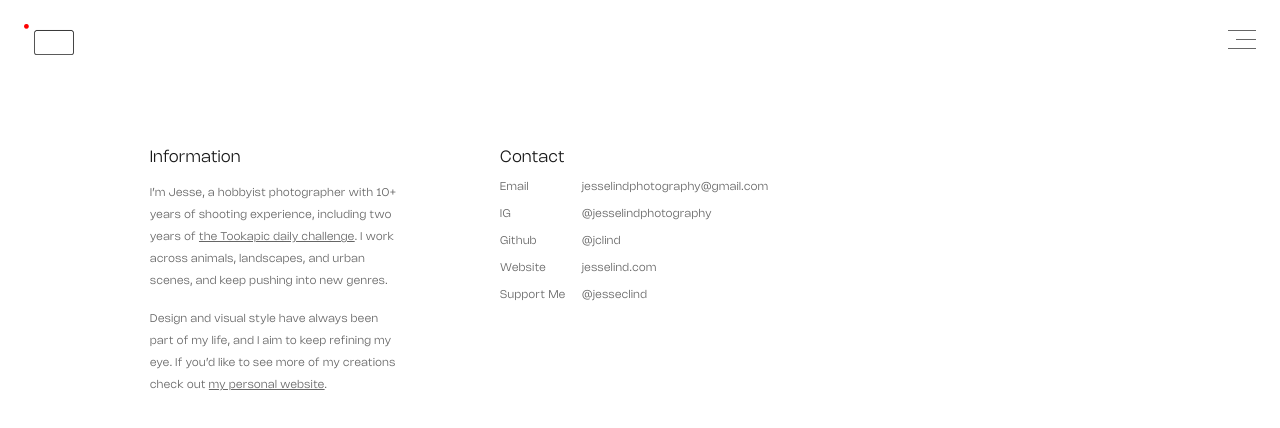
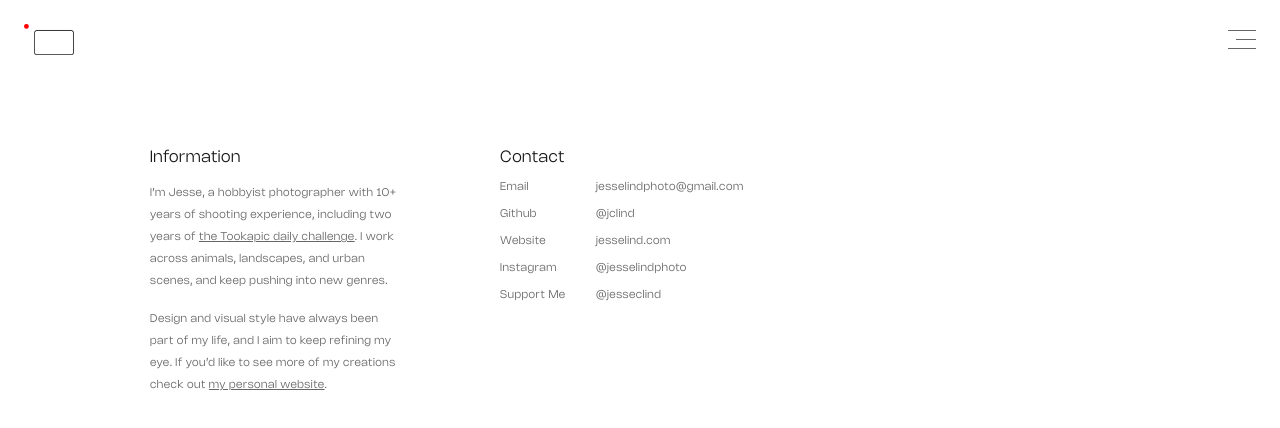
Before and after one commit to jclind/jesselind-photography, a Next.js app: page /about in a window 1280 px wide. Shown: the top 428 px of the page. Built offline with nearby package versions, Linux system fonts and the light colour scheme.

Commit message:
feat(contact | about): update contact details where they are stored

```diff
--- a/app/about/page.module.scss
+++ b/app/about/page.module.scss
@@ -76,7 +76,7 @@
           }
           .label {
             flex-shrink: 0;
-            width: 66px;
+            width: 80px;
             // background: red;
           }
         }
--- a/app/about/page.tsx
+++ b/app/about/page.tsx
@@ -1,7 +1,7 @@
 import React from 'react'
 import styles from './page.module.scss'
 import LogoButton from '@/components/Common/LogoButton'
-import { contactLinks } from '@/data/contactLinks'
+import { CONTACT_LINKS } from '@/data/contact'
 
 export const metadata = {
   title: 'About | Jesse Lind Photography',
@@ -45,8 +45,8 @@ const About = () => {
         <div className={styles.contact}>
           <h1>Contact</h1>
           <div className={styles.contact_links}>
-            {contactLinks.map(link => (
-              <div className={styles.contact_link}>
+            {CONTACT_LINKS.map(link => (
+              <div className={styles.contact_link} key={link.label}>
                 <span className={styles.label}>{link.label}</span>
                 <a href={link.link} target='_blank' rel='noopener noreferrer'>
                   {link.value}
--- /dev/null
+++ b/data/contact.ts
@@ -0,0 +1,25 @@
+export const EMAIL = 'jesselindphoto@gmail.com'
+export const PERSONAL_WEBSITE = 'jesselind.com'
+export const CONTACT_LINKS = [
+  {
+    label: 'Email',
+    value: EMAIL,
+    link: `mailto:${EMAIL}`,
+  },
+  { label: 'Github', value: '@jclind', link: 'https://github.com/jclind' },
+  {
+    label: 'Website',
+    value: PERSONAL_WEBSITE,
+    link: `https://${PERSONAL_WEBSITE}/`,
+  },
+  {
+    label: 'Instagram',
+    value: '@jesselindphoto',
+    link: 'https://www.instagram.com/jesselindphoto',
+  },
+  {
+    label: 'Support Me',
+    value: '@jesseclind',
+    link: 'https://buymeacoffee.com/jesseclind',
+  },
+]
--- a/data/contactLinks.ts
+++ /dev/null
@@ -1,23 +0,0 @@
-export const contactLinks = [
-  {
-    label: 'Email',
-    value: 'jesselindphotography@gmail.com',
-    link: 'mailto:jesselindphotography@gmail.com',
-  },
-  {
-    label: 'IG',
-    value: '@jesselindphotography',
-    link: 'https://www.instagram.com/jesselindphotography/',
-  },
-  { label: 'Github', value: '@jclind', link: 'https://github.com/jclind' },
-  {
-    label: 'Website',
-    value: 'jesselind.com',
-    link: 'https://jesselind.com/',
-  },
-  {
-    label: 'Support Me',
-    value: '@jesseclind',
-    link: 'https://buymeacoffee.com/jesseclind',
-  },
-]
```
Also changed, not shown: 1 other file (tests, documents, lock files or other folders).
